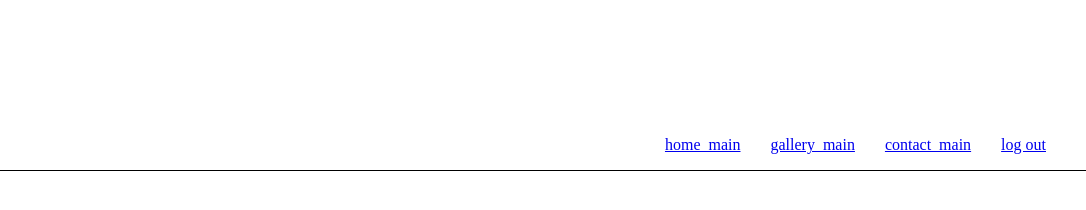
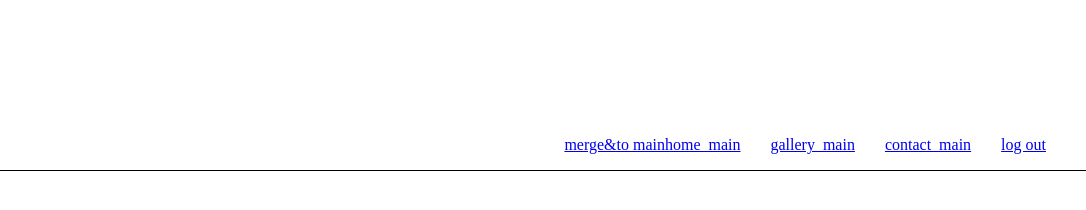
Before and after one commit to Aryasudeep2024/trial, a plain HTML site: page index.html in a window 1280 px wide. Shown: the full height of the page, 194-1280 px from the left. Drawn offline with Linux system fonts and the light colour scheme.

Commit message:
Update index.html_issues

```diff
--- a/index.html
+++ b/index.html
@@ -13,7 +13,7 @@
 
     <nav>
         <ul>
-        <a href="#"> home_main</a>
+        <a href="#"> merge&to mainhome_main</a>
         <a href="#">   gallery_main</a>
             <a href="#">   contact_main</a>
                 <a href="#">   log out</a>
```
